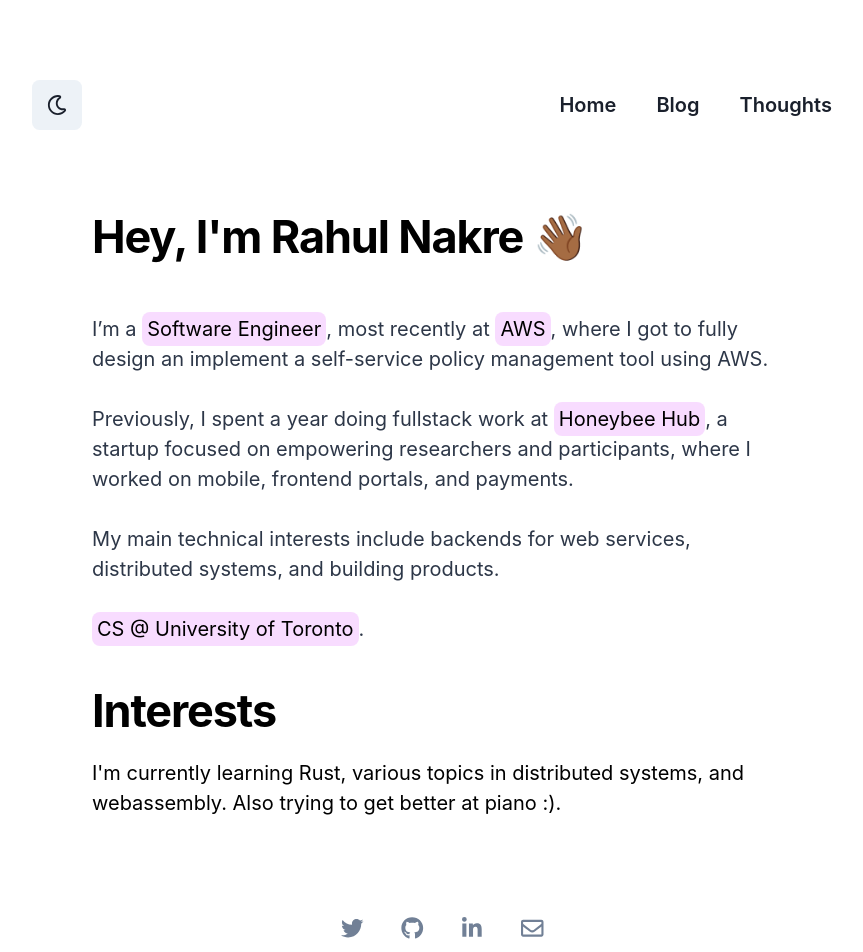
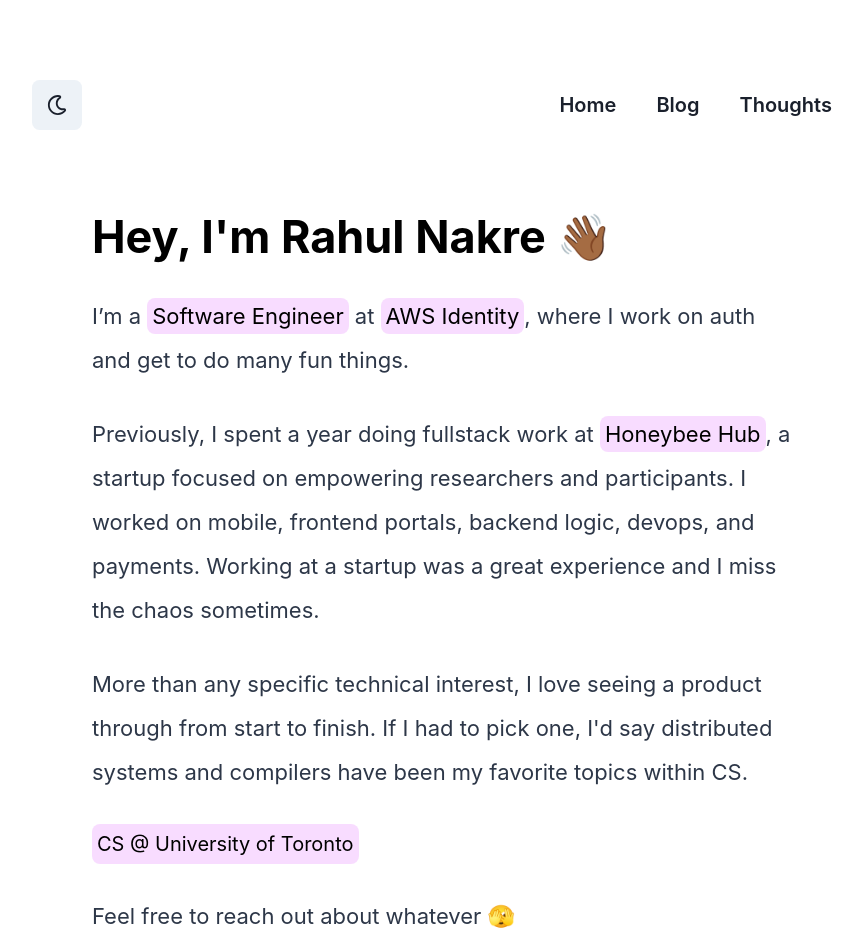
Before and after one commit to rahulnakre/home, a Next.js app: page / in a window 1280 px wide. Shown: the top 952 px of the page, without its empty margins (198-1061 px from the left). Built offline with nearby package versions, Linux system fonts and the light colour scheme.

Commit message:
Updated main page content and sizing

```diff
--- a/pages/_app.tsx
+++ b/pages/_app.tsx
@@ -1,22 +1,34 @@
 import '../styles/globals.css'
-import { ChakraProvider, useColorMode, CSSReset, ColorModeProvider } from "@chakra-ui/react"
+import { ChakraProvider, useColorMode, extendTheme } from "@chakra-ui/react"
 import { Global, css } from '@emotion/react';
 import Head from 'next/head';
 import { MDXProvider } from '@mdx-js/react';
 import MDXComponents from 'components/MDXComponents';
 
 
+const theme = extendTheme({
+  components: {
+    Text: {
+      variants: {
+        'main': {
+          lineHeight: '2em',
+          fontSize: '22px'
+        }
+      }
+    }
+  }
+})
+
 const GlobalStyle = ({ children }) => {
   const { colorMode } = useColorMode();
 
   return (
     <>
-      {/* <CSSReset /> */}
       <Global
         styles={css`
           ::selection {
-            background-color: #47a3f3;
-            color: #fefefe;
+            background-color: #aec6cf;
+            color: ${colorMode === 'light' ? 'white' : '#171923'};
           }
           html {
             min-width: 360px;
@@ -37,7 +49,7 @@
 
 function MyApp({ Component, pageProps }) {
   return(
-    <ChakraProvider>
+    <ChakraProvider theme={theme}>
       <GlobalStyle>
         <Head>
           <meta content="IE=edge" httpEquiv="X-UA-Compatible" />
--- a/pages/index.tsx
+++ b/pages/index.tsx
@@ -1,7 +1,6 @@
 import { FC } from 'react';
 import Container from '../components/Container';
 import { useColorMode, Heading, Text, Flex, Stack } from '@chakra-ui/react';
-
 
 type HomeProps = {
 }
@@ -30,20 +29,30 @@
           alignItems="flex-start"
           maxWidth="700px"
         >
-          {/* <Heading letterSpacing="tight" mb={2} as="h1" size="2xl"> */}
-          {/* <Heading letterSpacing="tight" mb={2} as="h1" fontSize={{ sm: '36px', md: '40px', lg: '56px' }}> */}
-          {/* <Heading letterSpacing="tight" mb={2} as="h1" fontSize={['sm', 'md', 'lg', 'xl']}> */}
-          <Heading letterSpacing="tight" mb={4} size="xl" fontWeight={700}>
+          <Heading>
             Hey, I'm Rahul Nakre 👋🏾
           </Heading>
           <br />
-          <Text color={secondaryTextColor[colorMode]}>
-            I’m a <Text as="mark">Software Engineer</Text>, most recently at <Text as="mark">AWS</Text>,
-            where I got to fully design an implement a self-service policy management tool using AWS. <br /><br />
+          <Text color={secondaryTextColor[colorMode]} variant='main'>
+            I’m a <Text as="mark">Software Engineer</Text> at <Text as="mark">AWS Identity</Text>, where I work on auth and get
+            to do many fun things.
+          </Text>
+          <br />
+          <Text color={secondaryTextColor[colorMode]} variant='main'>
             Previously, I spent a year doing fullstack work at <Text as="mark">Honeybee Hub</Text>, a startup focused on
-            empowering researchers and participants, where I worked on mobile, frontend portals, and payments.<br /><br />
-            My main technical interests include backends for web services, distributed systems, and building products.<br /><br />
-            <Text as="mark">CS @ University of Toronto</Text>.
+            empowering researchers and participants. I worked on mobile, frontend portals, backend logic, devops, and payments. Working at
+            a startup was a great experience and I miss the chaos sometimes.<br />
+          </Text>
+          <br />
+          <Text color={secondaryTextColor[colorMode]} variant='main'>
+            More than any specific technical interest, I love seeing a product through from start to finish. If I had to pick one,
+            I'd say distributed systems and compilers have been my favorite topics within CS.<br />
+          </Text>
+          <br />
+          <Text as="mark">CS @ University of Toronto</Text>
+          <br />
+          <Text color={secondaryTextColor[colorMode]} variant='main'>
+            Feel free to reach out about whatever 🫣
           </Text>
         </Flex>
 
@@ -52,13 +61,15 @@
           justifyContent="flex-start"
           alignItems="flex-start"
           maxWidth="700px"
-          mt={8}
         >
-          <Heading letterSpacing="tight" mb={4} size="xl" fontWeight={700}>
+          <Heading>
             Interests
           </Heading>
-          I'm currently learning Rust, various topics in distributed systems, and webassembly. Also trying to get better at
-          piano :).
+          <br />
+          <Text color={secondaryTextColor[colorMode]} variant='main'>
+          Currently working on my writing and pottery skills. My writing isn't where I want it to be, so I'm going to
+          try and fail on here in hopes of getting better :)
+          </Text>
         </Flex>
       </Stack>
     </Container>
```
